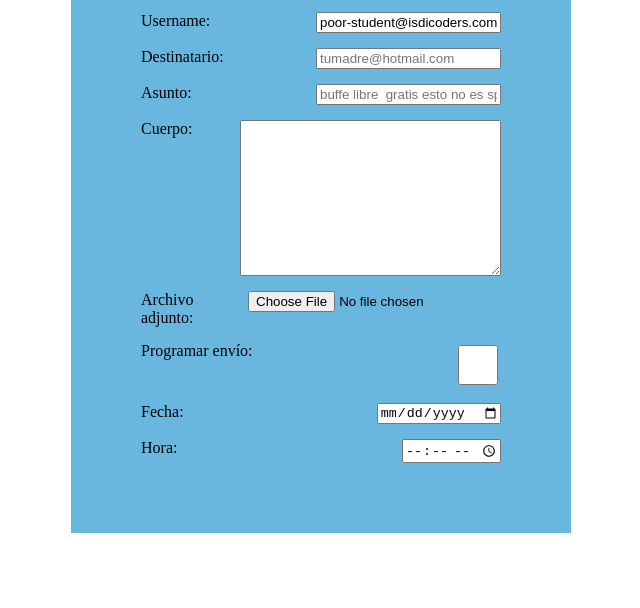
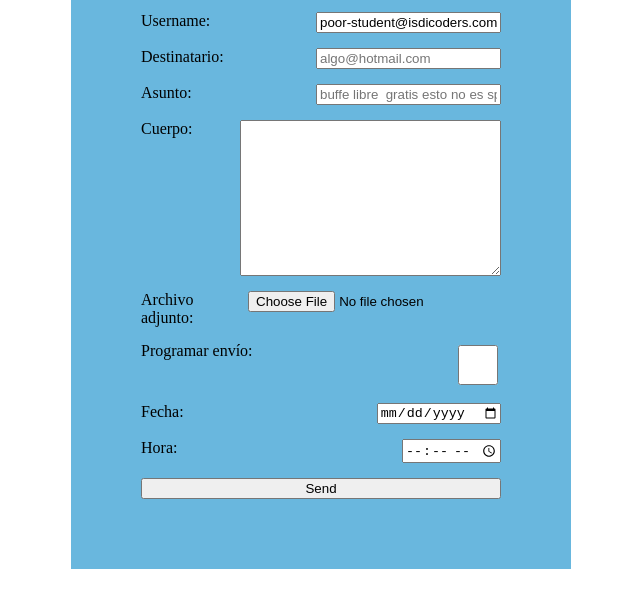
Before and after one commit to bigotes0invisibles/202309-w3ch1-matias-risco, a plain HTML site: page index.html in a window 1280 px wide. Shown: the part 118-726 px from the top of the page, without its empty margins (319-959 px from the left). Drawn offline with Linux system fonts and the light colour scheme.

Commit message:
refactor add classes

```diff
--- a/index.html
+++ b/index.html
@@ -18,7 +18,7 @@
       Username: <input type="email" id="remitter" value="poor-student@isdicoders.com">
     </label>
     <label class="form-control">
-      Destinatario: <input type="email" id="receiver" placeholder="tumadre@hotmail.com">
+      Destinatario: <input type="email" id="receiver" placeholder="algo@hotmail.com">
     </label>
     <label class="form-control">
       Asunto: <input type="text" id="theme" placeholder="buffe libre  gratis esto no es spam">
@@ -31,7 +31,7 @@
     </label>
     <label class="form-control">
       Programar envío:
-      <input type="checkbox" id="check-box" class="form-check-box">
+      <input type="checkbox" id="check-box" class="form-check-box" value="yes">
     </label>
     <label class="form-control">
       Fecha: <input type="date" id="date-time">
@@ -39,6 +39,7 @@
     <label class="form-control">
       Hora: <input type="time" id="date-time">
     </label>
+    <button type="submit">Send</button>
   </form>
 </body>
 
```
